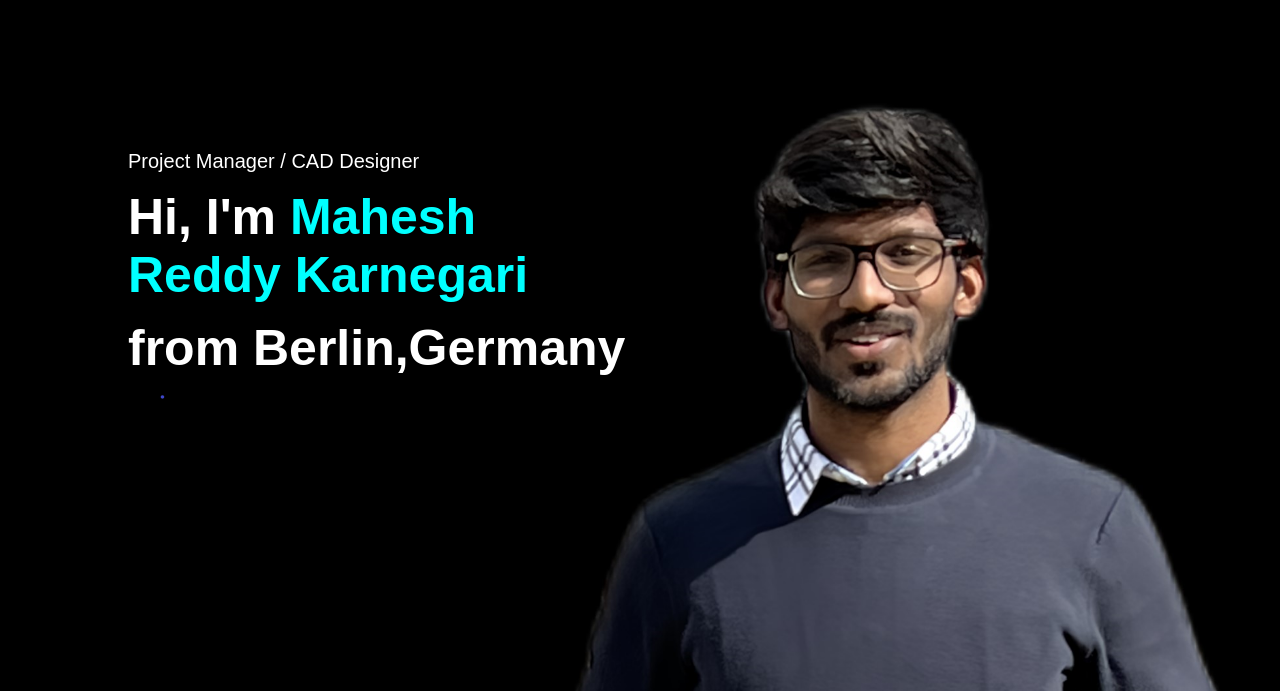
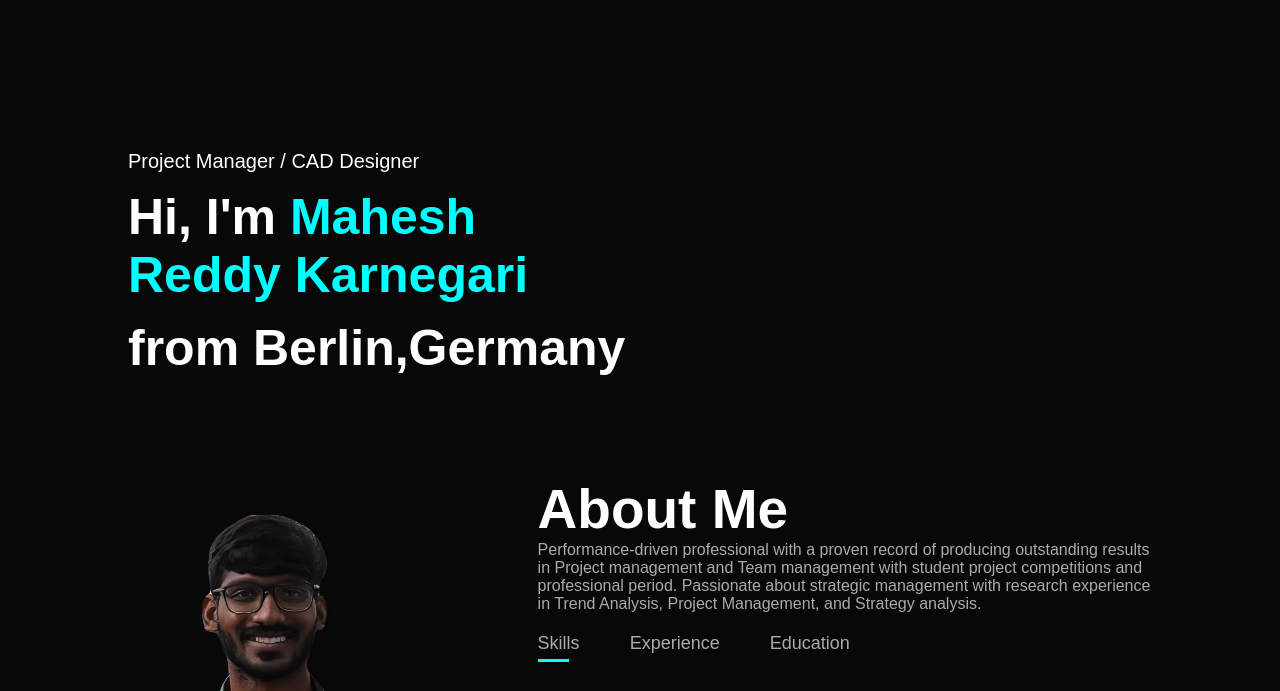
Before and after one commit to VarshikaDasari/FirstPortfolio.github, a plain HTML site: page index.html in a window 1280 px wide. Shown: the part 79-770 px from the top of the page. Drawn offline with Linux system fonts and the light colour scheme.

Commit message:
Update style.css

```diff
--- a/style.css
+++ b/style.css
@@ -11,7 +11,7 @@ body{
     background: #080808;
     color: #fff;
 }
-#header{
+.#header{
     width: 100%;
     height: 100vh;
     background-image: url(bg.png);
```
